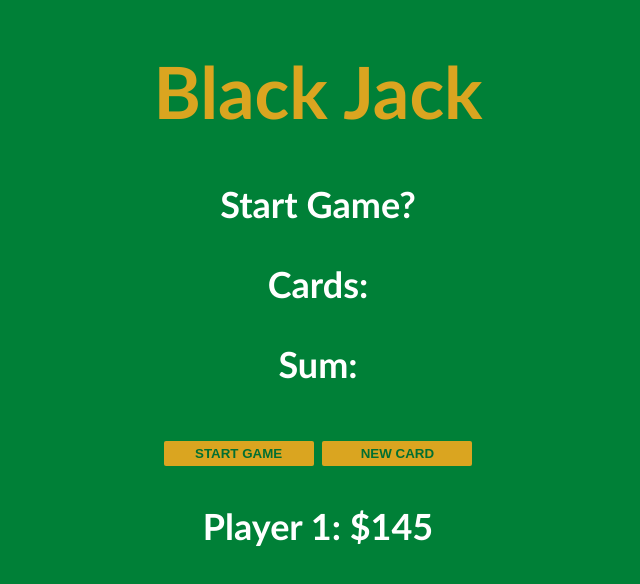
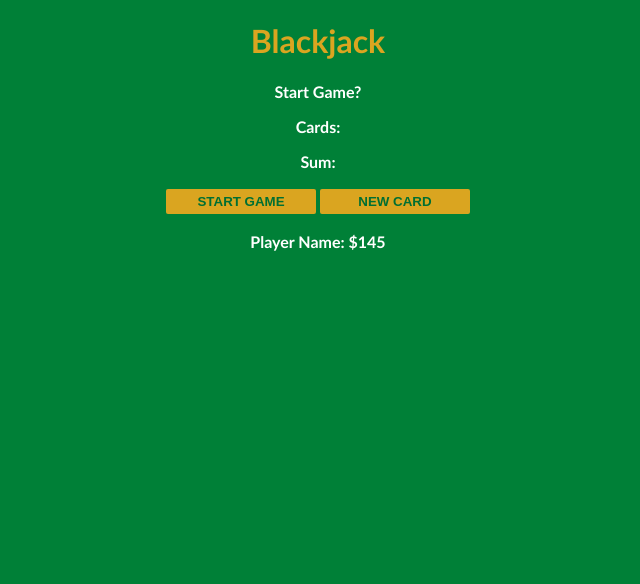
Before and after one commit to cgraham74/CardGame, a website: page index.html in a window 1280 px wide. Shown: the whole page, without its empty margins (322-962 px from the left). Drawn offline with Linux system fonts and the light colour scheme.

Commit message:
corrected h1 and hard coded player name

```diff
--- a/index.css
+++ b/index.css
@@ -4,7 +4,7 @@ body{
     background-size: cover;
     text-align: center;
     font-weight: bold;
-    font-size: 36px;
+    /* font-size: 36px; */
     color: white;
 }
 
--- a/index.html
+++ b/index.html
@@ -8,7 +8,7 @@
     <title>Document</title>
   </head>
   <body>
-    <h1>Black Jack</h1>
+    <h1>Blackjack</h1>
     <p id="message-el">Start Game?</p>
     <p id="cards-el">Cards:</p>
     <p id="sum-el">Sum:</p>
--- a/index.js
+++ b/index.js
@@ -1,5 +1,5 @@
 const player = {
-  name: "Player 1",
+  name: "Player Name",
   chips: 145,
 }
 let cards = [];
```
Also changed, not shown: README.md.
